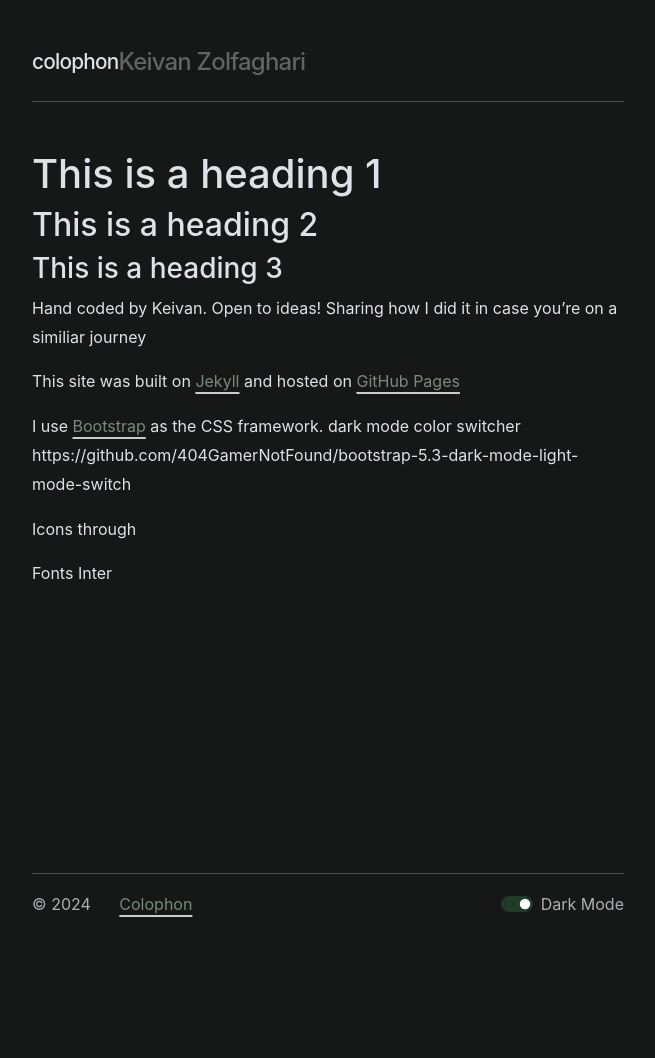
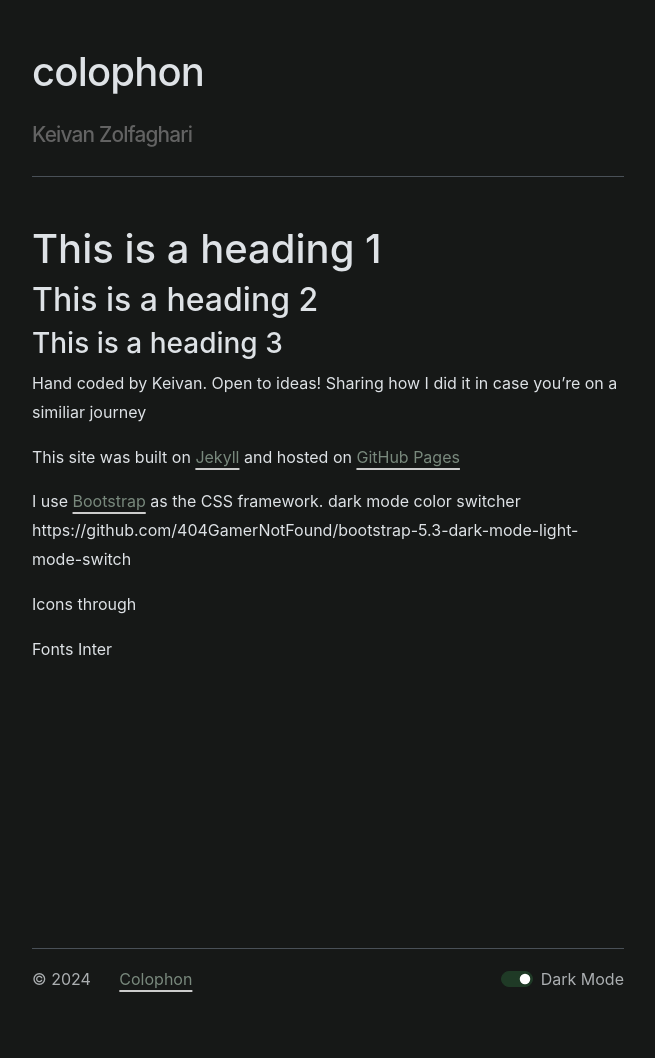
Before and after one commit to keivanz/keivanz.github.io, a Jekyll site: the page built from pages/colophon.md, in a window 1280 px wide. Shown: the whole page, without its empty margins (312-967 px from the left). Built offline with Jekyll 4.4.1, drawn with Linux system fonts in a browser that asks for light colours; nearby versions of some CDN libraries; some web fonts are replaced; before the commit the page ends 983 px from its top, so only the background shows below that.

Commit message:
updating header formatting

```diff
--- a/_includes/header.html
+++ b/_includes/header.html
@@ -1,6 +1,6 @@
-<header class="d-flex align-items-center pb-3 mb-5 border-bottom">
-  <h1 class="name_lead">{{ page.title }}</h1>
-  <h1><a href="/" class="d-flex align-items-center text-secondary text-decoration-none name_lead">
-    <span class="fs-4 fw-medium" style="view-transition-name: sitetitle;">{{ site.title }}</span>
+<header class="align-items-center pb-3 mb-5 border-bottom name_lead">
+  <h1 class="">{{ page.title }}</h1>
+  <h1><a href="/" class="text-secondary text-decoration-none name_lead">
+    <span class="" style="view-transition-name: sitetitle;">{{ site.title }}</span>
   </a></h1>
 </header>
```
